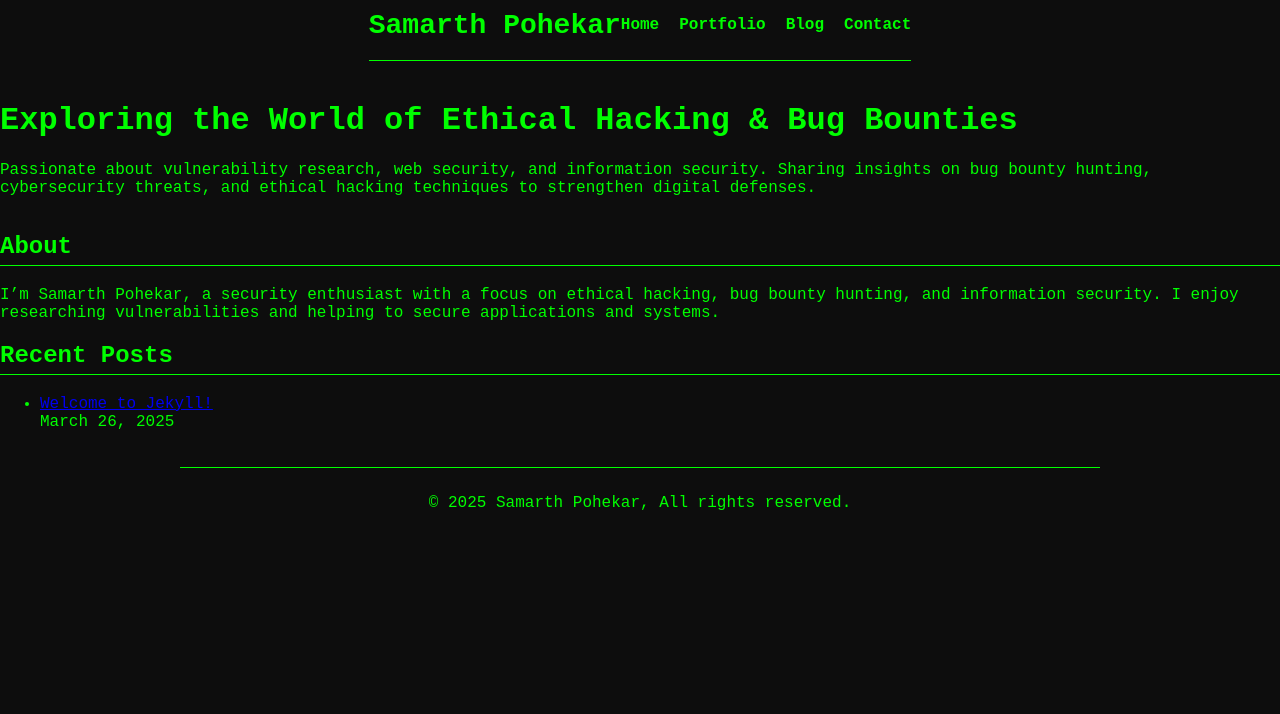
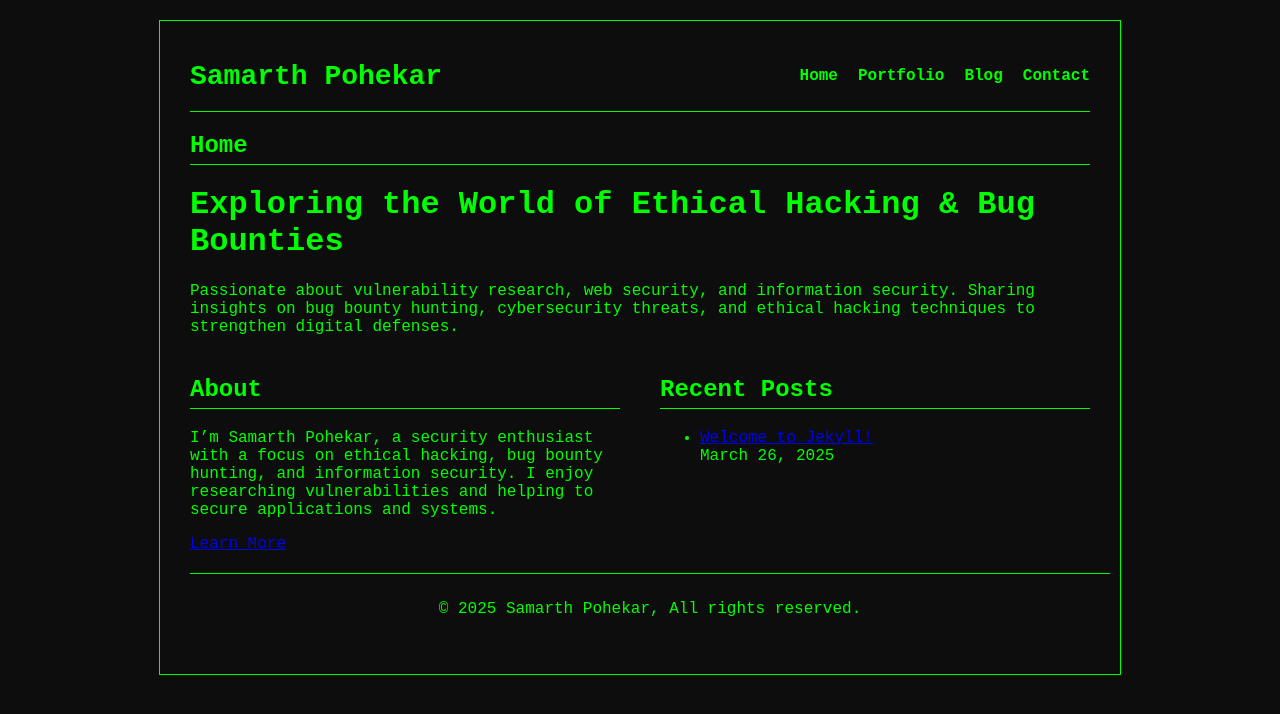
Before and after one commit to samarthpohekar/samarth_pohekar, a Jekyll site: the page built from index.html, in a window 1280 px wide. Shown: the top 714 px of the page. Built offline with Jekyll 4.4.1, drawn with Linux system fonts in a browser that asks for light colours.

Commit message:
Update default.html

```diff
--- a/_layouts/default.html
+++ b/_layouts/default.html
@@ -7,6 +7,7 @@
     <link rel="stylesheet" href="{{ '/assets/css/style.css' | relative_url }}">
 </head>
 <body>
+    <div class="container">
         <header>
             <h1>{{ site.title }}</h1>
             <nav>
@@ -17,17 +18,21 @@
                     <li><a href="/contact">Contact</a></li>
                 </ul>
             </nav>
-
         </header>
 
         <main>
+            <h2>{{ page.title }}</h2>
             {{ content }}
         </main>
 
-    <aside>
+        <div class="content-wrapper">
+            <section class="about-section">
                 <h2>About</h2>
                 <p>{{ site.about }}</p>
+                <a href="/about">Learn More</a>
+            </section>
 
+            <section class="recent-posts">
                 <h2>Recent Posts</h2>
                 <ul>
                     {% for post in site.posts limit:2 %}
@@ -37,10 +42,12 @@
                     </li>
                     {% endfor %}
                 </ul>
-    </aside>
+            </section>
+        </div>
 
         <footer>
             <p>© 2025 Samarth Pohekar, All rights reserved.</p>
         </footer>
+    </div>
 </body>
 </html>
```
Lines whose indentation alone changed are shown as unchanged.
